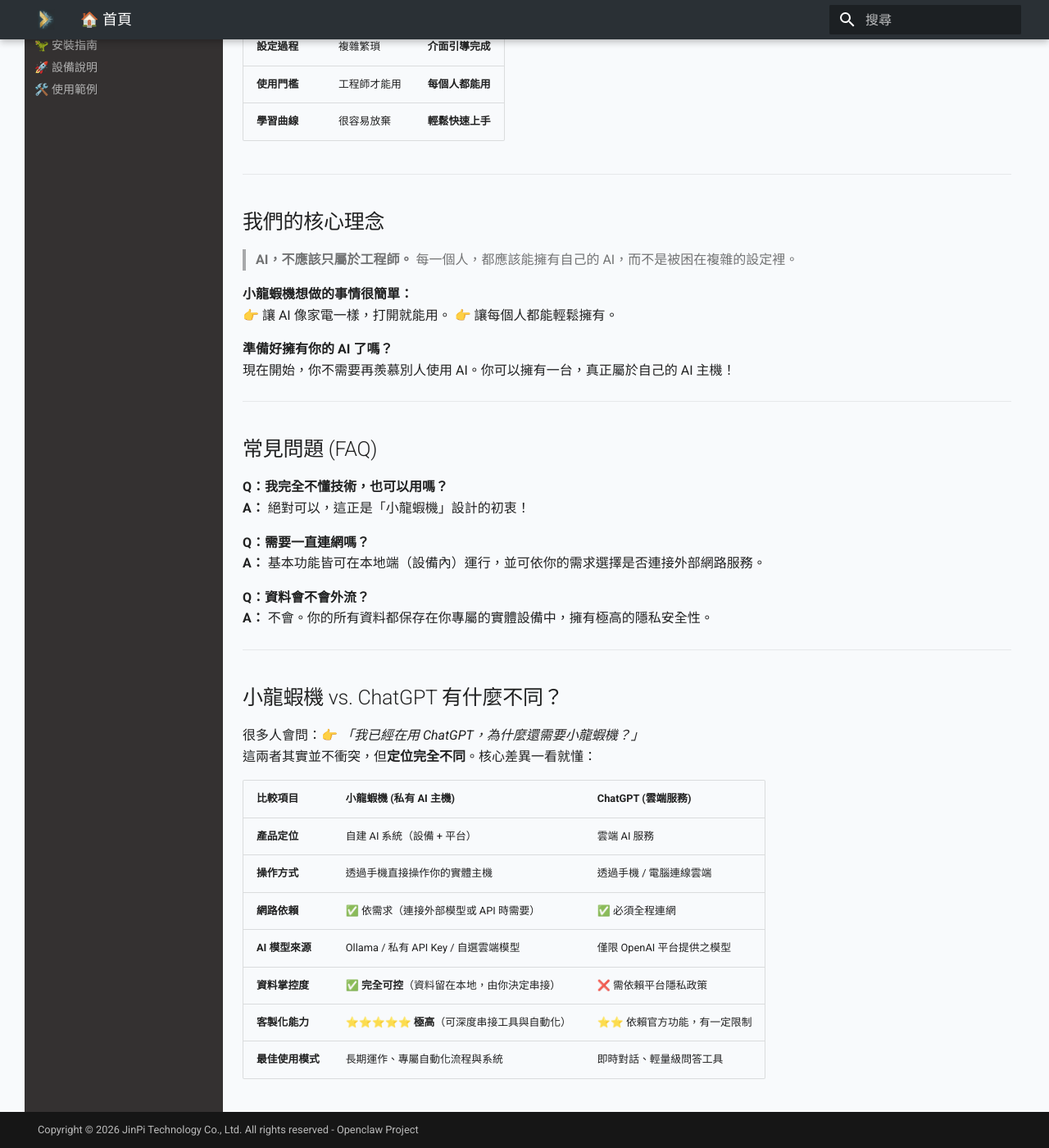
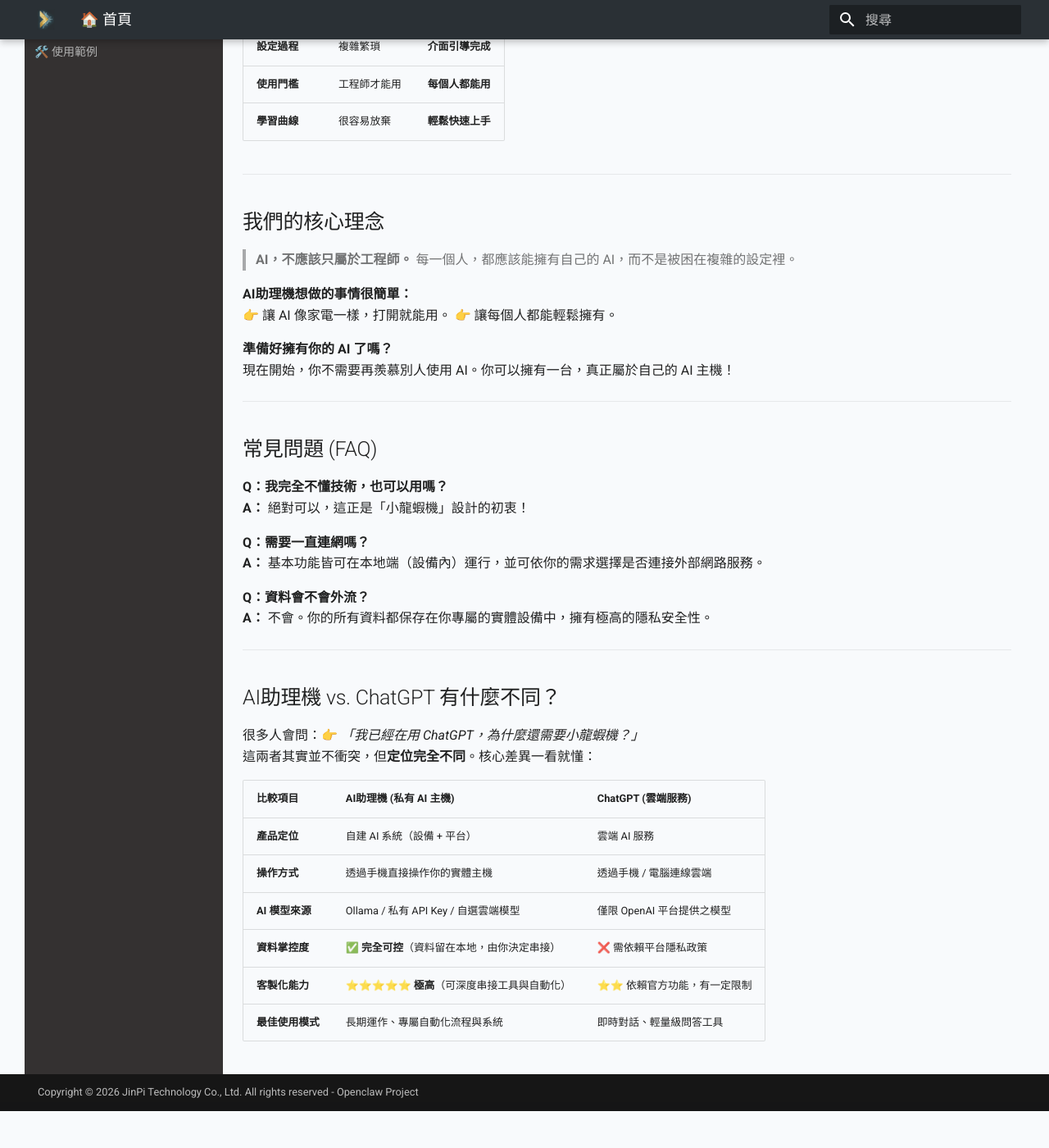
Before and after one commit to x66c/openclaw-npm6-docs, an MkDocs documentation site: the page built from docs/index.md, in a window 1280 px wide and 1400 px high, scrolled down 2467 px. Shown: the whole window at 82% size. Built offline with MkDocs 1.6.1 and Material for MkDocs 9.7.7, drawn with Linux system fonts in a browser that asks for light colours; after the commit the page ends 3822 px from its top, so only the background shows below that; some of the changed text lies outside the part shown.

Commit message:
add new content

```diff
--- a/docs/index.md
+++ b/docs/index.md
@@ -2,7 +2,7 @@
 hide:
   - toc
 ---
-# JinPi OpenClaw 小龍蝦機
+# AI助理
 
 ![Openclaw 展示圖縮小版](assets/images/claw-npm6.png){ width="600" }
 
@@ -77,9 +77,9 @@
 
 ---
 
-## 傳統方式 vs. 小龍蝦機
+## 傳統方式 vs. AI助理
 
-| 比較項目 | 傳統 AI 安裝 | 小龍蝦機 |
+| 比較項目 | 傳統 AI 安裝 | AI助理安裝 |
 | :--- | :--- | :--- |
 | **操作方式** | 需要打指令 | **點擊畫面即可** |
 | **設定過程** | 複雜繁瑣 | **介面引導完成** |
@@ -93,7 +93,7 @@
 > **AI，不應該只屬於工程師。**
 > 每一個人，都應該能擁有自己的 AI，而不是被困在複雜的設定裡。
 
-**小龍蝦機想做的事情很簡單：**
+**AI助理機想做的事情很簡單：**
 👉 讓 AI 像家電一樣，打開就能用。
 👉 讓每個人都能輕鬆擁有。
 
@@ -116,16 +116,15 @@
 
 ---
 
-## 小龍蝦機 vs. ChatGPT 有什麼不同？
+## AI助理機 vs. ChatGPT 有什麼不同？
 
 很多人會問：👉 *「我已經在用 ChatGPT，為什麼還需要小龍蝦機？」*
 這兩者其實並不衝突，但**定位完全不同**。核心差異一看就懂：
 
-| 比較項目 | 小龍蝦機 (私有 AI 主機) | ChatGPT (雲端服務) |
+| 比較項目 | AI助理機 (私有 AI 主機) | ChatGPT (雲端服務) |
 | :--- | :--- | :--- |
 | **產品定位** | 自建 AI 系統（設備 + 平台） | 雲端 AI 服務 |
 | **操作方式** | 透過手機直接操作你的實體主機 | 透過手機 / 電腦連線雲端 |
-| **網路依賴** | ✅ 依需求（連接外部模型或 API 時需要） | ✅ 必須全程連網 |
 | **AI 模型來源**| Ollama / 私有 API Key / 自選雲端模型 | 僅限 OpenAI 平台提供之模型 |
 | **資料掌控度**| ✅ **完全可控**（資料留在本地，由你決定串接） | ❌ 需依賴平台隱私政策 |
 | **客製化能力**| ⭐⭐⭐⭐⭐ **極高**（可深度串接工具與自動化） | ⭐⭐ 依賴官方功能，有一定限制 |
--- a/mkdocs.yml
+++ b/mkdocs.yml
@@ -1,7 +1,8 @@
 # 網站基本資訊
-site_name: Openclaw 小龍蝦機文件
-site_description: 開源小龍蝦機開發與組裝指南
-site_author: 你的名字/團隊名稱
+site_name: AI助理 文件庫
+site_description: 說明與組裝指南
+site_author: Bear/JinPi Technology Co., Ltd.
+site_url: https://docs.jinpi.cc/openclaw/
 
 # 設定為 Material 主題
 theme:
@@ -46,5 +47,5 @@
   - 🏠 首頁: index.md
   - 🦖 安裝指南: installation.md
   - 🚀 設備說明: manuals.md
-  - 🛠️ 使用範例: assembly.md
+  - 🛠️ 使用範例: example.md
 #  - 🛠️ 故障排除: troubleshooting.md
```
Also changed, not shown: docs/example.md (added, +1 -0 lines), docs/installation.md (+12 -3 lines), docs/manuals.md (+4 -4 lines), docs/assets/images/0-1.png (added), docs/assets/images/0-2.png (added), docs/assets/images/0-3.png (added), site/404.html, site/hardware/pinout/index.html, site/index.html, site/installation/index.html, site/manuals/index.html, site/search/search_index.json, site/software/firmware/index.html, site/troubleshooting/index.html, 2 other files.
